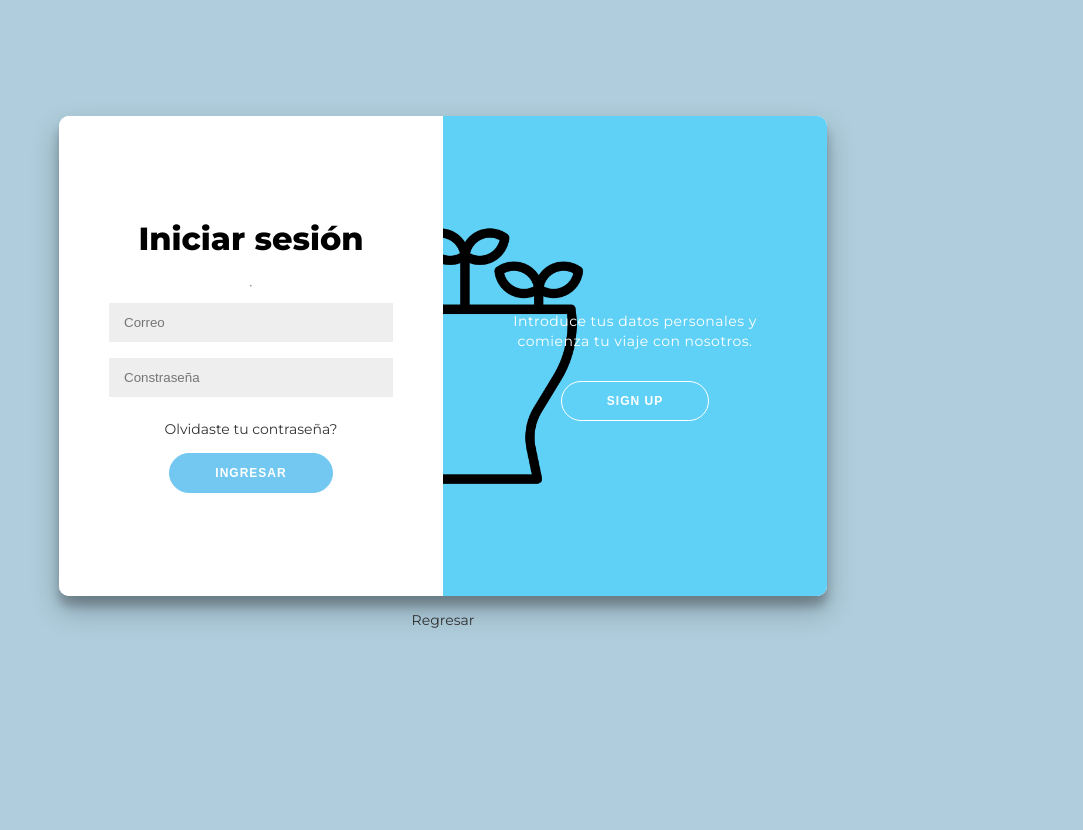
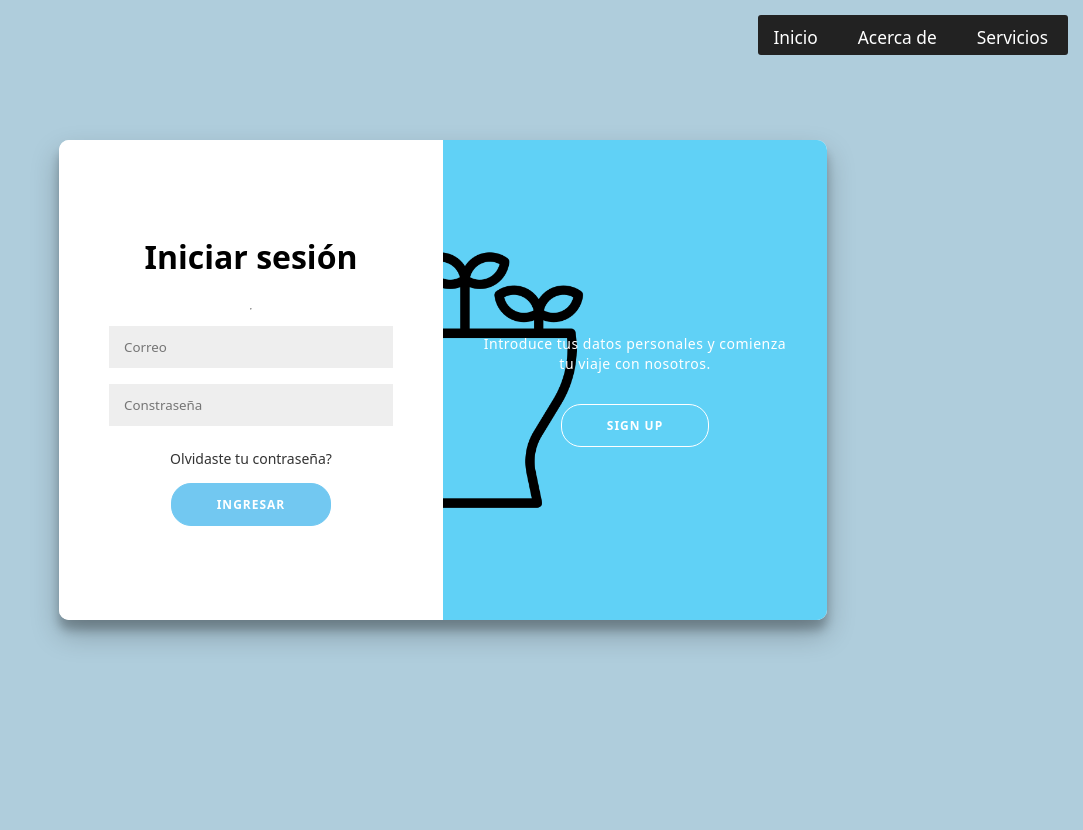
Before and after one commit to tomasbn03/asistente-sm, a PHP site: page /login-register.php in a window 1280 px wide. Shown: the whole page, without its empty margins (197-1280 px from the left). Run offline with PHP 8.4, Linux system fonts and the light colour scheme.

Commit message:
Se hacen los cambios a la pagina de logueo y registro

```diff
--- a/css/login.css
+++ b/css/login.css
@@ -2,6 +2,7 @@
 
 * {
     box-sizing: border-box;
+    font-family: system-ui, -apple-system, BlinkMacSystemFont, 'Segoe UI', Roboto, Oxygen, Ubuntu, Cantarell, 'Open Sans', 'Helvetica Neue', sans-serif;
 }
 
 body {
@@ -277,3 +278,37 @@ footer a {
     border-radius: 5px;
     margin: 20px auto;
 }
+
+.navbar {
+    list-style: none;
+    display: flex;
+    justify-content: flex-end;
+    margin: 5px;
+    padding: 0;
+    position: absolute;
+    top: 10px;
+    right: 10px;
+    background-color: #222;
+    width: 310px;
+    height: 40px;
+    padding-top: 10px;
+    border-radius: 3px;
+
+}
+
+.navitem {
+    margin-left: 20px;
+}
+
+.navitem:first-child {
+    margin-left: 0;
+}
+
+.navitem a {
+    text-decoration: none;
+    font-size: 13pt;
+    color: #fff;
+
+    padding-right: 20px;
+
+}
--- a/login-register.php
+++ b/login-register.php
@@ -7,6 +7,14 @@
     <title>Iniciar sesión | Registrarse</title>
 </head>
 <body>
+    <nav>
+        <ul class="navbar">
+            <li class="navitem"><a href="home.html">Inicio</a></li>
+            <li class="navitem"><a href="about.html">Acerca de</a></li>
+            <li class="navitem"><a href="services.html">Servicios</a></li>
+        </ul>
+    </nav>
+
     <div class="container" id="container">
         <!-- Formulario de logeo -->
         <div class="form-container sign-in-container">
@@ -85,7 +93,6 @@
             </div>
         </div>
     </div>
-    <a href="home.html">Regresar</a>
     <script src="js/script.js"></script>
 </body>
 </html>
```
